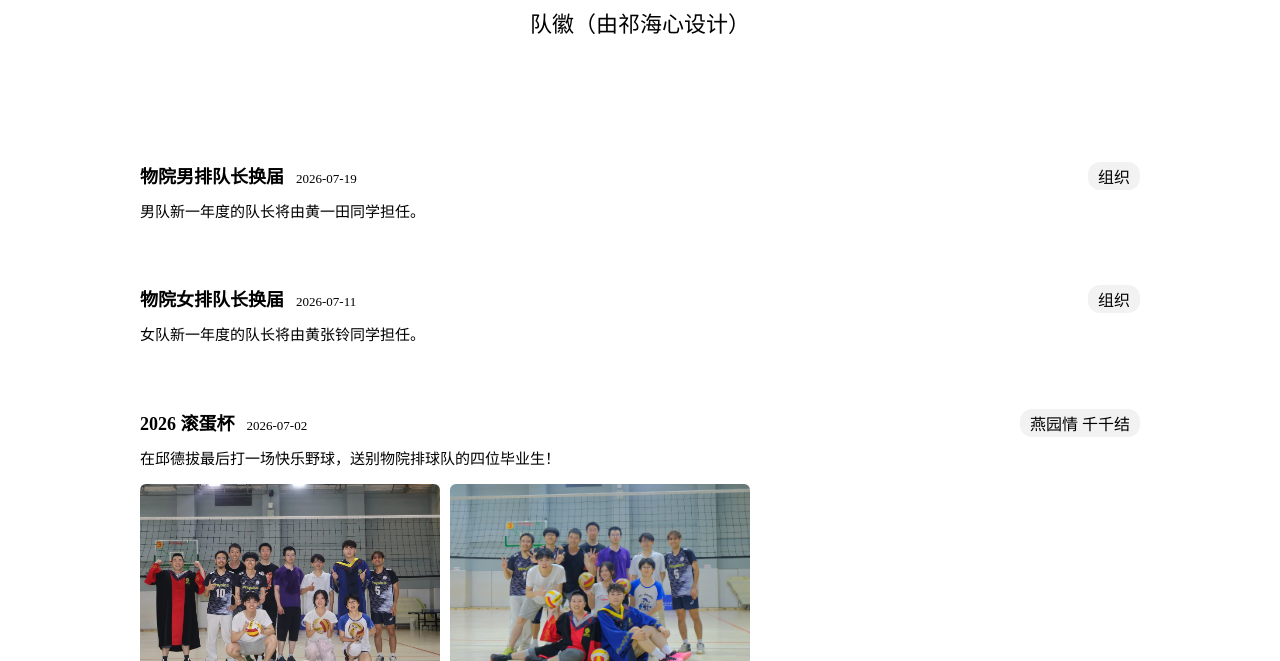
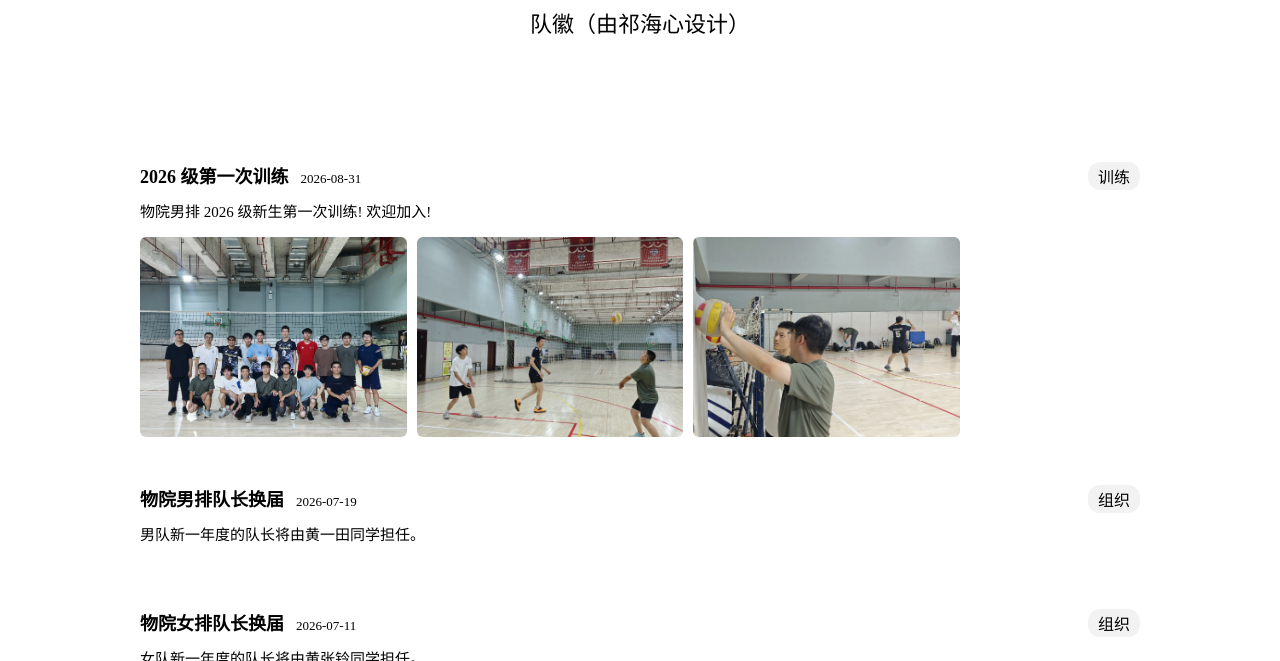
Before and after one commit to pku-phy-volleyball/pku-phy-volleyball.github.io, a plain HTML site: page index.html in a window 1280 px wide. Shown: the part 439-1100 px from the top of the page. Drawn offline with Linux system fonts and the light colour scheme.

Commit message:
add: news&log 2026.08.31 training

```diff
--- a/index.html
+++ b/index.html
@@ -29,6 +29,23 @@
 <p style="font-size:100px">
 </p>
 
+<div class="news-list">
+  <article class="news-item">
+    <div class="news-header">
+      <h2 class="news-title">2026 级第一次训练</h2>
+      <span class="news-date">2026-08-31</span>
+      <span class="news-tag">训练</span>
+    </div>
+    <p class="news-body">
+      物院男排 2026 级新生第一次训练! 欢迎加入!
+    </p>
+    <div class="news-photos">
+      <img src="figs-news/2026-08-31-1.webp" class="news-photo" alt="2026-08-31-1">
+      <img src="figs-news/2026-08-31-2.webp" class="news-photo" alt="2026-08-31-2">
+      <img src="figs-news/2026-08-31-3.webp" class="news-photo" alt="2026-08-31-3">
+    </div>
+  </article>
+</div>
 <div class="news-list">
   <article class="news-item">
     <div class="news-header">
```
Also changed, not shown: training.html (+5 -0 lines), figs-news/2026-08-31-1.webp (added), figs-news/2026-08-31-2.webp (added), figs-news/2026-08-31-3.webp (added).
